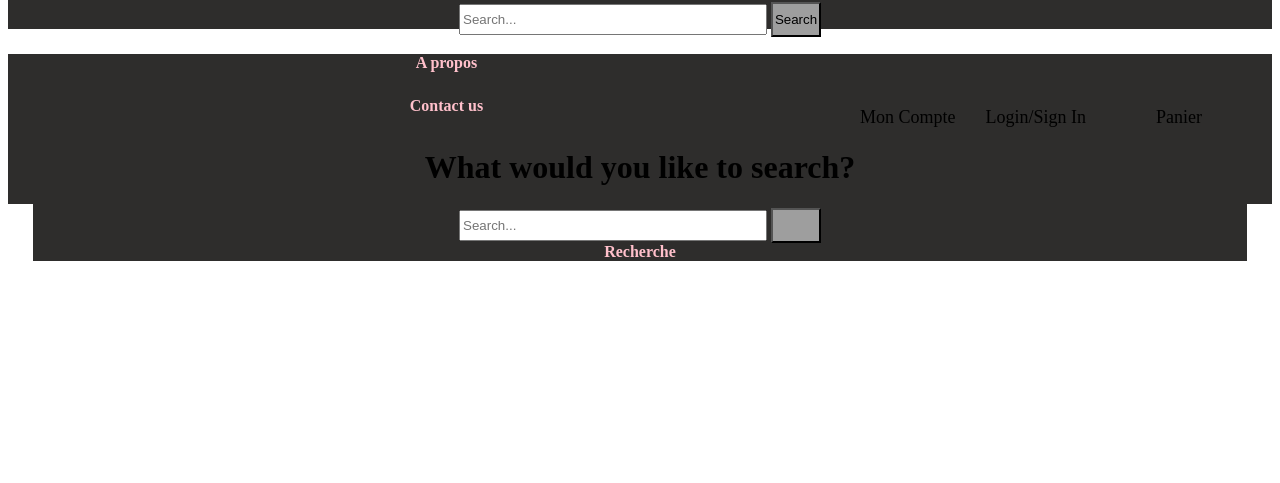
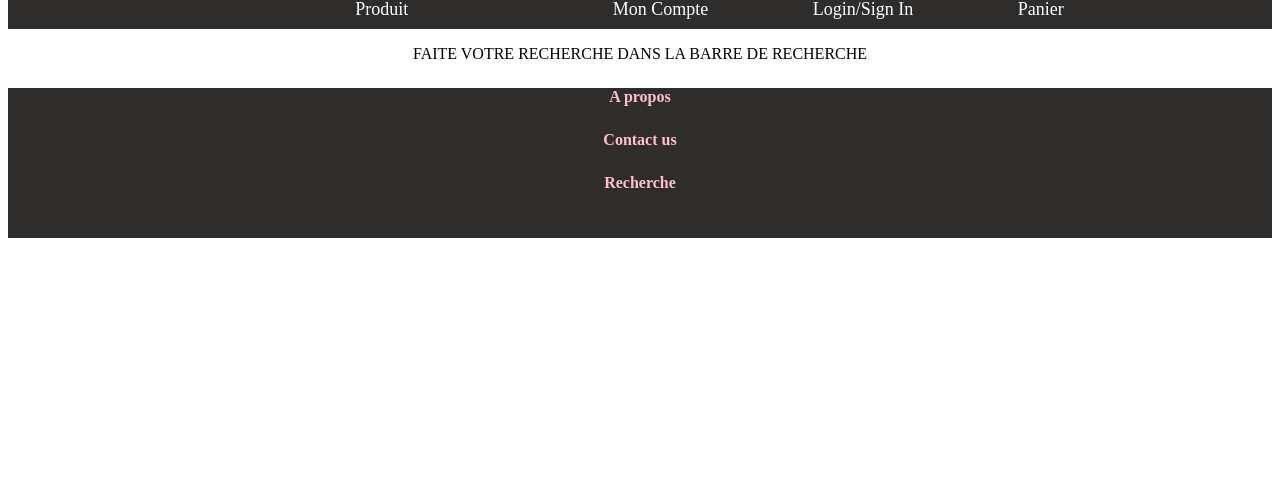
Before and after one commit to TheophileLct/Projet_TechnoWeb, a PHP site: page /search.php in a window 1280 px wide. Shown: the part 209-692 px from the top of the page. Run offline with PHP 8.4, Linux system fonts and the light colour scheme; grey boxes are pictures that could not be loaded.

Commit message:
Modification du header et de l'onglet rechercher

```diff
--- a/css/header.css
+++ b/css/header.css
@@ -11,6 +11,23 @@
     margin-top: 70px;
     font-size: large;
 
+}
+.connexion {
+    display: table-caption;
+    float: right;
+    margin-top: 30px;
+    margin-right: 60px;
+}
+
+label {
+    display: block;
+    font: .9rem 'Fira Sans', sans-serif;
+}
+
+input[type='submit'],
+
+label {
+    margin-top: 1rem;
 }
 
 .compte {
@@ -56,6 +73,8 @@ img.logo {
 
 #searchbar {  text-align: center;
     float: left;
+    margin-top: 30px;
+    margin-right: 30px;
 }
 
 .formulaire{
--- a/css/search.css
+++ b/css/search.css
@@ -1,4 +1,4 @@
-#searchbar { width: 100%; text-align: center; }
-.formulaire               {display:inline-block;}
-.formulaire .champ       {width:600px; height:35px;}
-.formulaire .bouton       { background-image: url(searchbar_button.jpg);background-repeat: no-repeat; background-size: auto; width: 35px;height: 35px;padding: 0; }
+
+.recherche {
+    text-align: center;
+}
--- a/header.php
+++ b/header.php
@@ -26,27 +26,30 @@
                 </form>
                 </div>
 
-        <div class='panier'>
-        <a href="cart.php" style="text-decoration: none ; color: black"> Panier</a>
-
+            <div class="connexion">
+                <div>
+                <label for="username">Pseudo :</label>
+                <input type="text" id="username" name="username">
             </div>
 
-        <div class='compte'>
-            <a href="account.php" style="text-decoration: none; color: black"> Login/Sign In </a>
+            <div>
+                <label for="pass">Mot de passe :</label>
+                <input type="password" id="pass" name="password"
+                    minlength="8" required>
+            </div>
 
+
+        <input type="submit" value="Sign in">
         </div>
 
-        <div class='moncompte'>
-            <a href="myaccount.php" style="text-decoration: none; color: black"> Mon Compte </a>
-
-        </div>
 
         </div>
 
         <div class='produit'>
             <a href="product.php" style="text-decoration: none ; color: white" class=test > Produit </a>
-            <a class="test" >Nos Modèles  </a>
-            <a class=test >  Galerie  </a>
+            <a href="myaccount.php" style="text-decoration: none; color: white" class=test> Mon Compte </a>
+            <a href="account.php" style="text-decoration: none; color: white" classe=test> Login/Sign In </a>
+            <a href="cart.php" style="text-decoration: none ; color: white" class=test> Panier</a>
             </div>
 
 
--- a/search.php
+++ b/search.php
@@ -9,18 +9,11 @@
 
 <body>
 
- <div id="searchbar">
-
-               <h1>What would you like to search?</h1>
-               <form action="" class="formulaire">
-               <input class="champ" type="text" placeholder="Search..."/>
-                    <input class="bouton" type="button" value=" " />
-
-                </form>
+     <div class= recherche>
+        <p> FAITE VOTRE RECHERCHE DANS LA BARRE DE RECHERCHE</p>
                 </div>
 
+</body>
 
-
-</body>
 <footer> <?php include 'footer.php'?></footer>
 </html>
```
